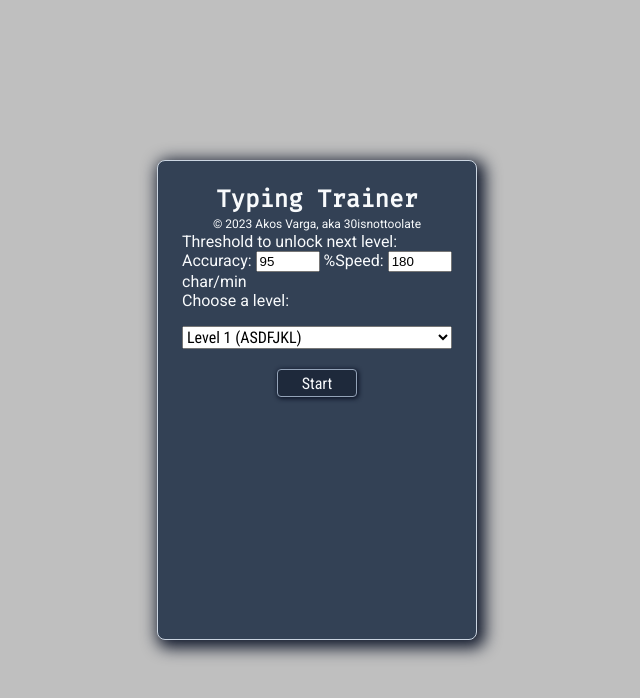
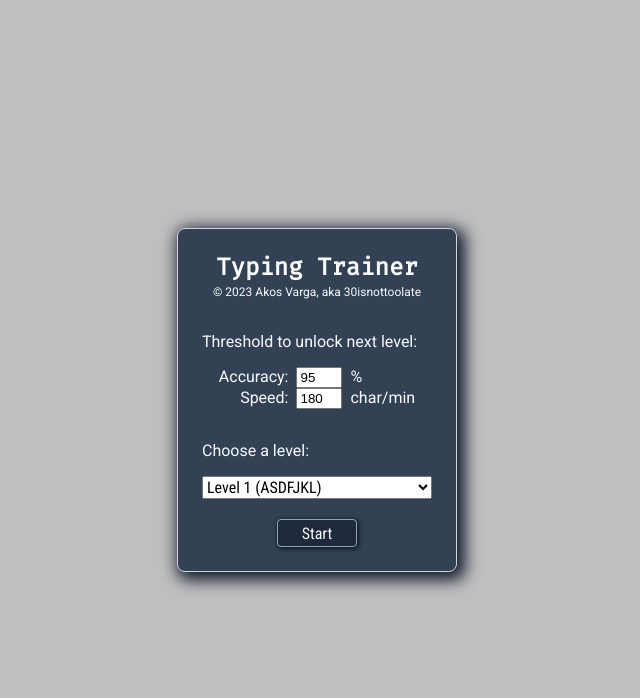
Before and after one commit to 30isnottoolate/typing-trainer, a React app: page / in a window 1280 px wide. Shown: the top 698 px of the page, without its empty margins (323-963 px from the left). Built offline with nearby package versions, Linux system fonts and the light colour scheme.

Commit message:
Add style to threshold container

```diff
--- a/src/components/App.css
+++ b/src/components/App.css
@@ -77,6 +77,7 @@ button:active {
 
 #logo {
     text-align: center;
+    margin-bottom: 2rem;
 }
 
 #logo h1 {
@@ -89,13 +90,24 @@ button:active {
 }
 
 .menu-box {
-    width: 20rem;
-    height: 30rem;
+    width: 17.5rem;
+    height: 21.5rem;
 }
 
 .menu-box button {
     display: block;
     margin: 0 auto;
+}
+
+.threshold-container {
+    display: grid;
+    grid-template-columns: auto 20% auto;
+    column-gap: 0.5rem;
+    margin: 1rem 0 2rem 0;
+}
+
+.threshold-container label {
+    text-align: right;
 }
 
 .pause-box {
```
